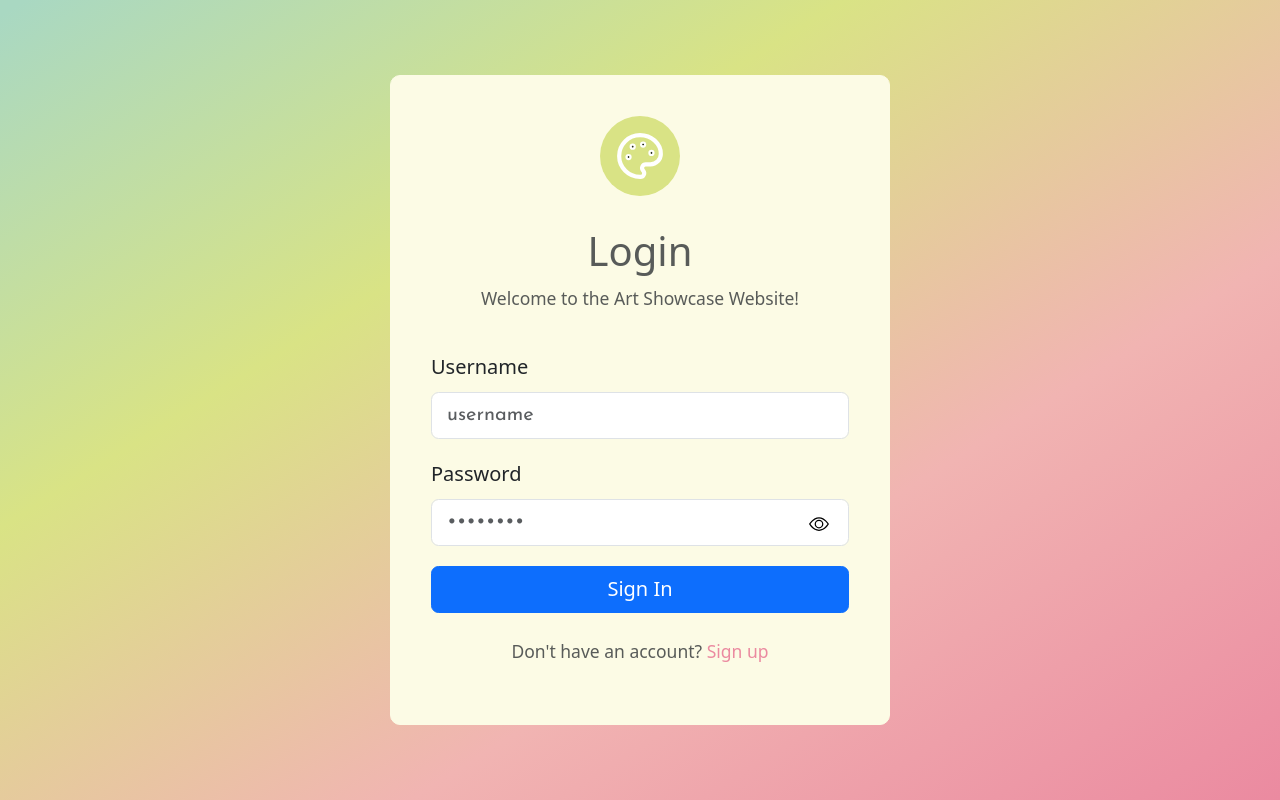
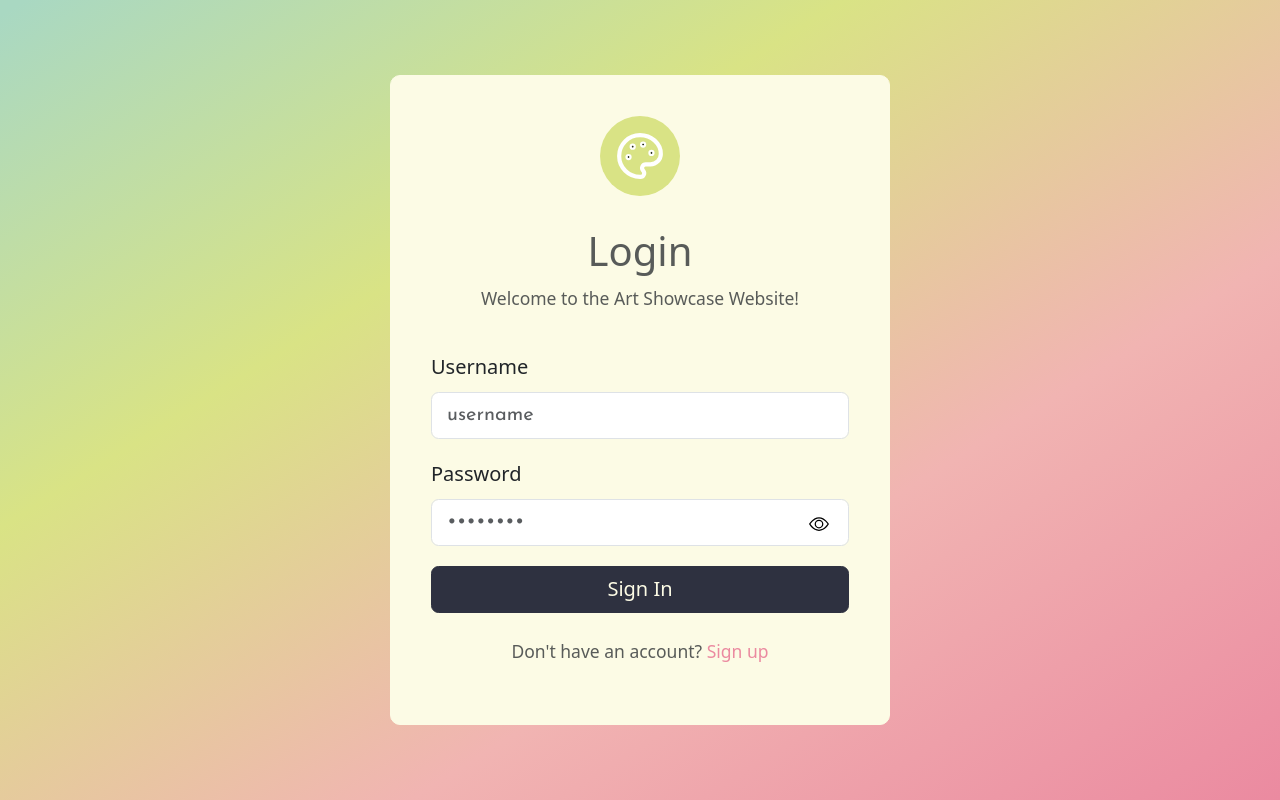
Before and after one commit to alyyu0/artshowcase, a React (Vite) app in the folder frontend/: page /login in a window 1280 px wide. Built offline with nearby package versions, Linux system fonts and the light colour scheme.

Commit message:
base files

```diff
--- a/frontend/src/App.css
+++ b/frontend/src/App.css
@@ -130,9 +130,9 @@ body {
 }
 
 .blue-btn {
-  background-color: #2E3140;
-  border-color: #2E3140;
-  color: #FCFBE5;
+  background-color: #2E3140 !important;
+  border-color: #2E3140 !important;
+  color: #FCFBE5 !important;
   width: 100%;
 }
 
--- a/frontend/src/pages/login.jsx
+++ b/frontend/src/pages/login.jsx
@@ -93,7 +93,7 @@ function Login() {
             </div>
           </Form.Group>
 
-          <Button className="blue-btn" type="submit">
+          <Button variant="" className="blue-btn" type="submit">
             Sign In
           </Button>
         </Form>
```
Also changed, not shown: 1 other file (tests, documents, lock files or other folders).
